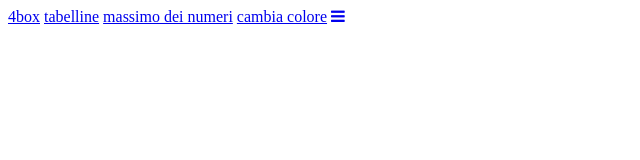
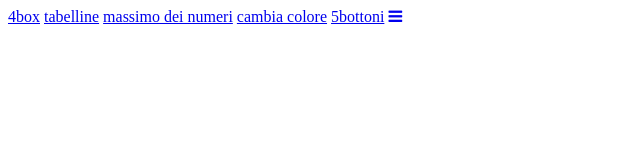
Before and after one commit to FEDERICOMACRINO/federico, a plain HTML site: page index.html in a window 1280 px wide. Shown: the full height of the page, 0-640 px from the left. Drawn offline with Linux system fonts and the light colour scheme.

Commit message:
Update index.html

```diff
--- a/index.html
+++ b/index.html
@@ -6,6 +6,7 @@
   <a href="tabelline.html">tabelline</a>
   <a href="massimonumero.html">massimo dei numeri</a>
   <a href="4div con bottone.html">cambia colore</a>
+  <a href="5bottoni.html">5bottoni</a>
   <a href="javascript:void(0);" class="icon" onclick="myFunction()">
     <i class="fa fa-bars"></i>
   </a>
```
